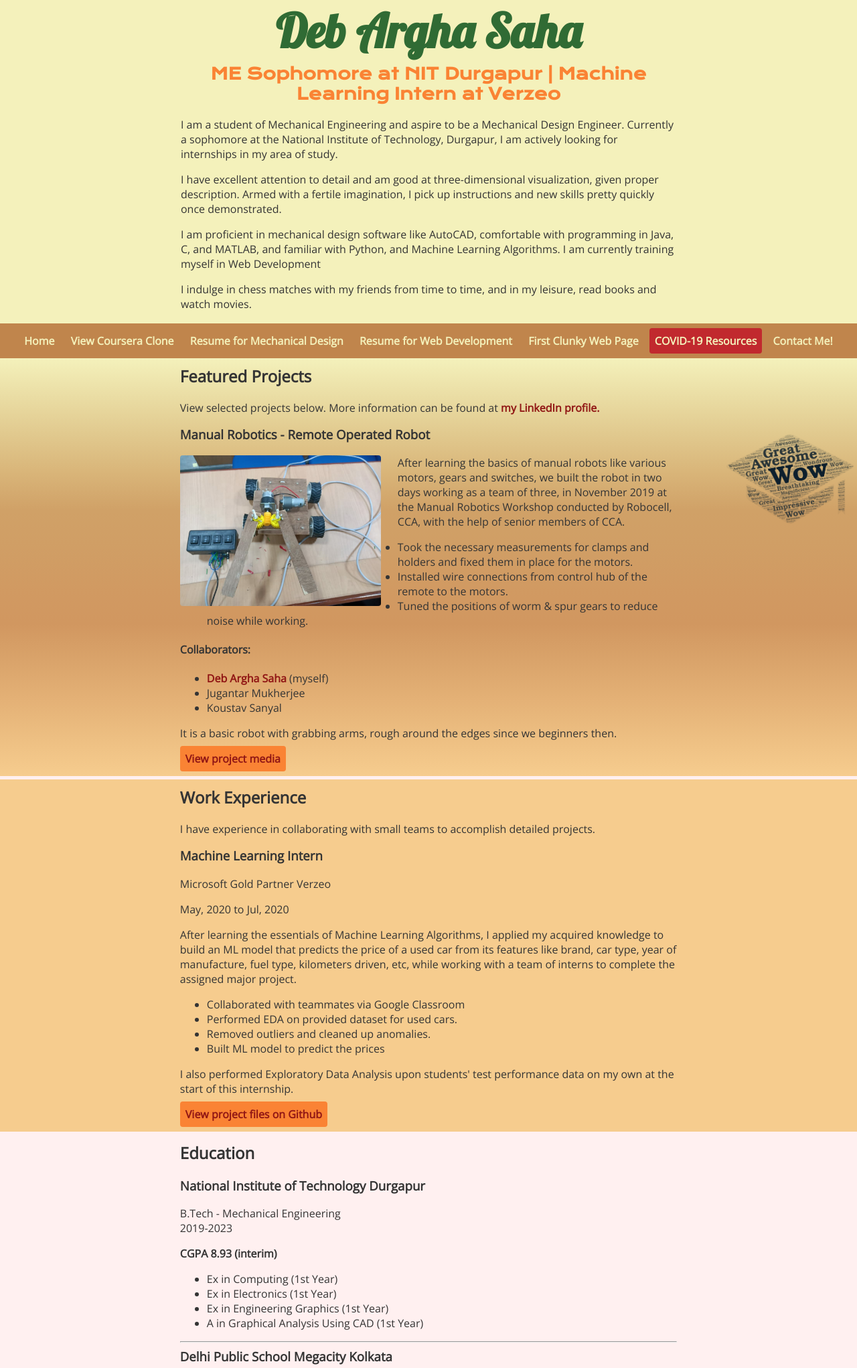
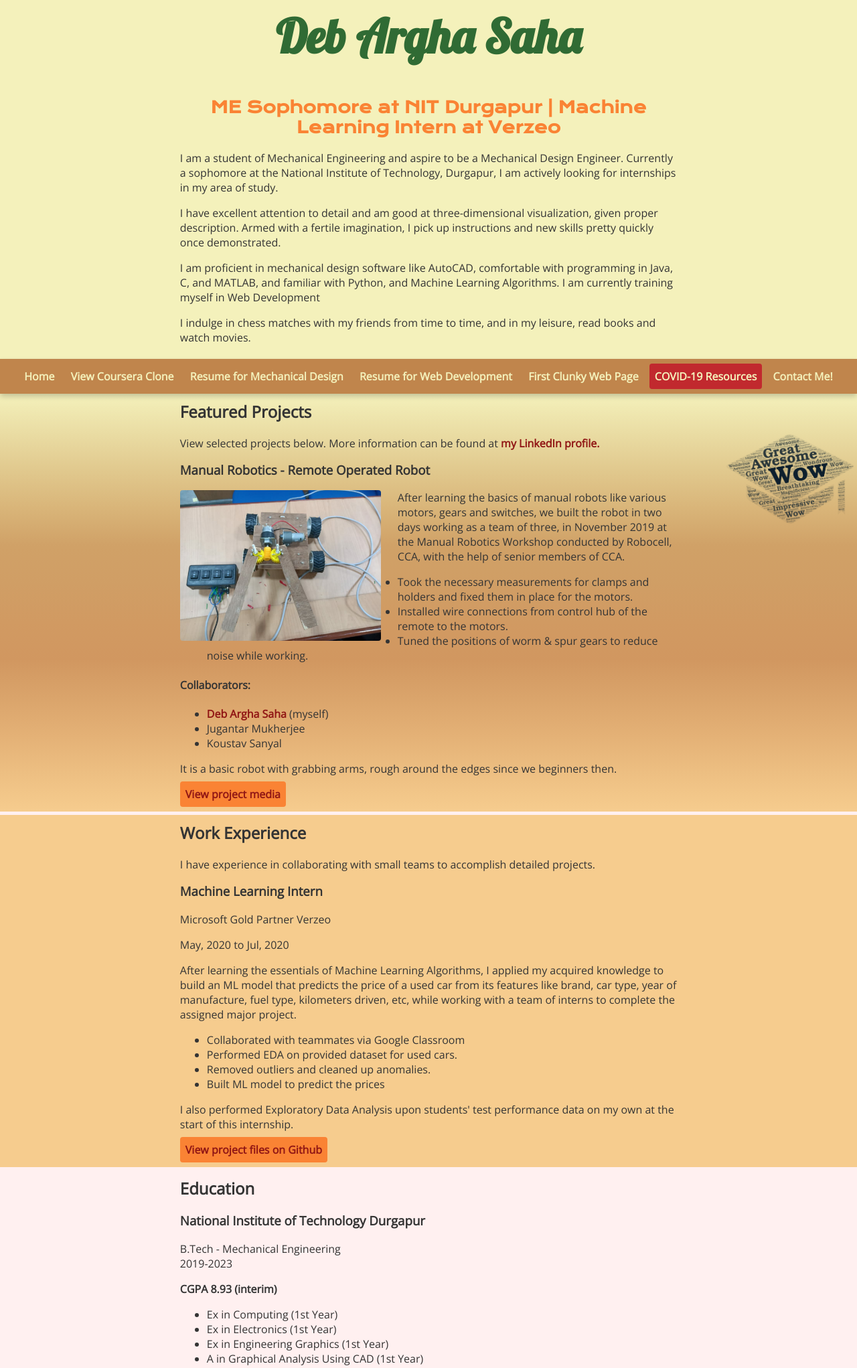
Before and after one commit to debarghano1/debarghano1.github.io, a PHP site: page /index.html in a window 1280 px wide. Shown: the top 2043 px of the page at 67% size. Run offline with PHP 8.4, Linux system fonts and the light colour scheme.

Commit message:
Add files via upload

```diff
--- a/css/resume-styles.css
+++ b/css/resume-styles.css
@@ -6,6 +6,7 @@ body{
 	padding: 0;
 	margin: 0;
 	font-family: 'Open Sans', sans-serif;
+	scroll-behavior: smooth;
 }
 img{
 	width: 300px;
@@ -19,7 +20,7 @@ a:visited {
 	/*text-decoration: none;*/	/*inherit from a:link*/
 	color: purple;
 }
-h2, h3{
+h1, h2, h3{
 	margin-top: 5px;
 }
 .button{
@@ -46,7 +47,7 @@ h2, h3{
 @media only screen and (max-width: 450px){
 	#swag{
 		/*moving the wow swag icon in case of small screens*/
-		/*background:  linear-gradient();*/
+		/*background:  linear-gradient();*/	/*won't look good, i think*/
 		position: static;
 		width: 100%;
 	}
@@ -54,16 +55,16 @@ h2, h3{
 
 /*PersonalInfo
 -----------------------------------*/
-header#intro{
+#intro{
+	/*Introduction header*/
 	background: #F4F1BB;
-	padding: 2px;
+	padding: 5px 0;
 	margin: 0 auto;
 }
 #name{
 	color: #306B34;
 	font-family: 'Lobster', cursive;
 	font-size: 70px;
-	margin: 0;
 	text-align: center;
 }
 #headline{
@@ -78,6 +79,7 @@ nav:not(.secondary) {
 	padding: 5px 0;
 	background: rgba(182, 115, 48, .85);
 	text-align: center;
+	box-shadow: 0 4px 8px 0 rgba(0, 0, 0, 0.2);
 	/*Sticky Navigation*/
 	position: static;
 	position: sticky;
@@ -103,7 +105,7 @@ nav .button:hover{
 }
 nav .button#covid-19:hover{
 	/*to be removed once the crisis is over*/
-	background: rgba(193, 41, 46, .70);
+	background: rgba(163, 11, 16, .70);
 }
 /*Featured Projects
 -----------------------------------*/
@@ -213,7 +215,8 @@ nav .button#covid-19:hover{
 	float: left;
 	width: 30%;
 	min-width: 220px;
-	margin-right: 3%;
+	padding: 1%;
+	margin-right: 1%;
 }/*also used in hobbies*/
 
 /*Hobbies
@@ -225,9 +228,6 @@ nav .button#covid-19:hover{
 	overflow: hidden;
 	padding: 5px 0;
 	margin: 5px 0;
-}
-#hobbies h2{
-	margin-top: 5px;
 }
 /*Contact Footer
 -----------------------------------*/
```
